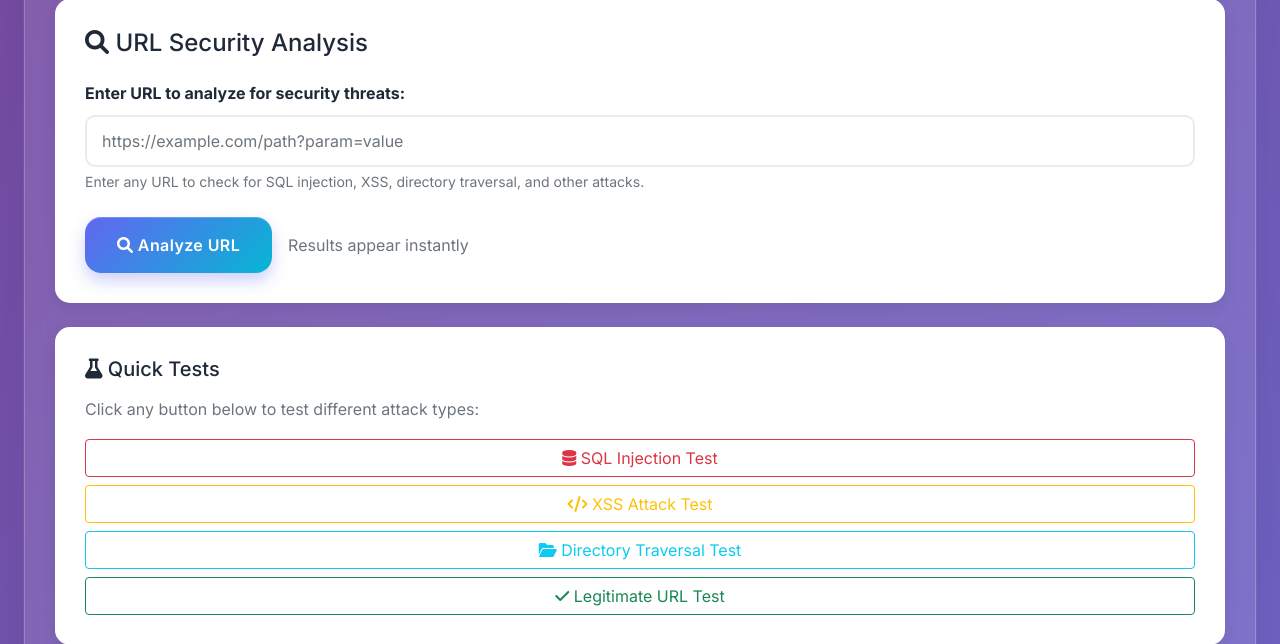
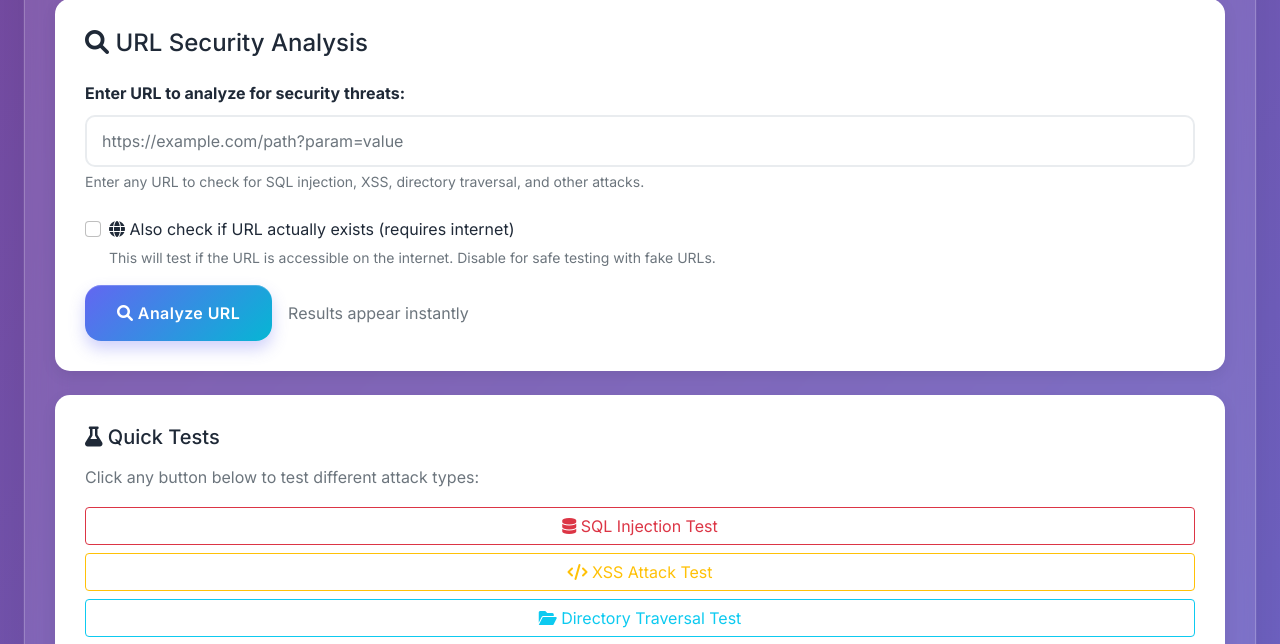
Before and after one commit to prasadLahore143/url_attack_detector, a Flask app: page /analyze in a window 1280 px wide. Shown: the part 302-946 px from the top of the page. Run offline with Flask 3, Linux system fonts and the light colour scheme.

Commit message:
Add optional URL validation feature: hybrid pattern analysis + existence checking

```diff
--- a/src/main.py
+++ b/src/main.py
@@ -22,6 +22,8 @@ def main():
     parser.add_argument('--mode', choices=['web', 'cli', 'generate', 'analyze'],
                        default='web', help='Operation mode')
     parser.add_argument('--url', type=str, help='URL to analyze (for CLI mode)')
+    parser.add_argument('--validate-url', action='store_true',
+                       help='Also check if URL exists (for CLI mode)')
     parser.add_argument('--num-records', type=int, default=1000,
                        help='Number of records to generate')
     parser.add_argument('--port', type=int, default=5000, help='Web server port')
@@ -49,7 +51,9 @@ def main():
             sys.exit(1)
 
         print(f"Analyzing URL: {args.url}")
-        result = detector.analyze_url(args.url)
+        if args.validate_url:
+            print("🔍 URL validation enabled - checking if URL exists...")
+        result = detector.analyze_url(args.url, validate_existence=args.validate_url)
 
         print(f"Status: {'MALICIOUS' if result['is_malicious'] else 'LEGITIMATE'}")
         if result['is_malicious']:
@@ -58,6 +62,21 @@ def main():
             print(f"Attacks detected: {len(result['attacks_detected'])}")
             for attack in result['attacks_detected']:
                 print(f"  - {attack['type']}: {attack['pattern_matched']}")
+
+        # Display URL validation results if requested
+        if result.get('url_validation'):
+            validation = result['url_validation']
+            print(f"\nURL Validation Results:")
+            if validation['exists']:
+                print(f"  ✅ URL is accessible (Status: {validation['response_code']})")
+                if validation['response_time']:
+                    print(f"  ⏱️ Response time: {validation['response_time']}ms")
+                if validation['server'] != 'Unknown':
+                    print(f"  🖥️ Server: {validation['server']}")
+            else:
+                print(f"  ❌ URL is not accessible")
+                print(f"  📝 Reason: {validation['error']}")
+                print(f"  ℹ️ Pattern-based security analysis was still performed")
 
         # Store result in database
         attack_data = {
@@ -130,9 +149,10 @@ def show_system_info():
     print("  • Local/Remote File Inclusion")
     print("  • Credential Stuffing")
     print("  • Typosquatting")
-    print("\nUsage:")
+    print("Usage:")
     print("  python main.py --mode web     # Start web interface")
     print("  python main.py --mode cli --url <URL>  # Analyze single URL")
+    print("  python main.py --mode cli --url <URL> --validate-url  # Analyze and check if URL exists")
     print("  python main.py --mode generate --num-records 1000  # Generate sample data")
     print("  python main.py --mode analyze # Interactive analysis")
     print("=" * 60)
--- a/src/web_interface.py
+++ b/src/web_interface.py
@@ -24,10 +24,13 @@ def analyze_url():
     """URL analysis page"""
     if request.method == 'POST':
         url = request.form.get('url')
+        validate_existence = request.form.get('validate_existence') == 'on'
+
         if url:
-            result = detector.analyze_url(url)
+            # Analyze URL with optional validation
+            result = detector.analyze_url(url, validate_existence=validate_existence)
 
-            # Store in database - THIS WAS MISSING!
+            # Store in database
             attack_data = {
                 'url': url,
                 'source_ip': request.remote_addr or '127.0.0.1',
@@ -39,7 +42,7 @@ def analyze_url():
             }
             db.insert_attack(attack_data)
 
-            return render_template('analyze.html', result=result, url=url)
+            return render_template('analyze.html', result=result, url=url, validation_requested=validate_existence)
     return render_template('analyze.html')
 
 @app.route('/api/analyze', methods=['POST'])
@@ -47,10 +50,12 @@ def api_analyze():
     """API endpoint for URL analysis"""
     data = request.json
     url = data.get('url')
+    validate_existence = data.get('validate_existence', False)
+
     if not url:
         return jsonify({'error': 'URL is required'}), 400
 
-    result = detector.analyze_url(url)
+    result = detector.analyze_url(url, validate_existence=validate_existence)
 
     # Store in database
     attack_data = {
--- a/templates/analyze.html
+++ b/templates/analyze.html
@@ -12,6 +12,15 @@
                    placeholder="https://example.com/path?param=value"
                    value="{{ url if url }}" required>
             <div class="form-text">Enter any URL to check for SQL injection, XSS, directory traversal, and other attacks.</div>
+        </div>
+        <div class="mb-3">
+            <div class="form-check">
+                <input class="form-check-input" type="checkbox" id="validate_existence" name="validate_existence">
+                <label class="form-check-label" for="validate_existence">
+                    <i class="fas fa-globe"></i> Also check if URL actually exists (requires internet)
+                </label>
+                <div class="form-text">This will test if the URL is accessible on the internet. Disable for safe testing with fake URLs.</div>
+            </div>
         </div>
         <div class="d-flex gap-3 align-items-center">
             <button type="submit" class="btn btn-analyze">
@@ -116,6 +125,76 @@
             <div>
                 <h5 class="alert-heading mb-1">URL appears to be safe!</h5>
                 <p class="mb-0">No malicious patterns or security threats were detected in this URL.</p>
+            </div>
+        </div>
+    </div>
+    {% endif %}
+
+    <!-- URL Validation Results -->
+    {% if result.url_validation %}
+    <div class="mt-4">
+        <h5 class="mb-3"><i class="fas fa-globe"></i> URL Validation Results</h5>
+        <div class="card">
+            <div class="card-body">
+                {% if result.url_validation.exists %}
+                    <div class="d-flex align-items-center mb-3">
+                        <i class="fas fa-check-circle text-success fa-2x me-3"></i>
+                        <div>
+                            <h6 class="mb-1 text-success">URL is accessible</h6>
+                            <small class="text-muted">The URL exists and responded successfully</small>
+                        </div>
+                    </div>
+                {% else %}
+                    <div class="d-flex align-items-center mb-3">
+                        <i class="fas fa-times-circle text-danger fa-2x me-3"></i>
+                        <div>
+                            <h6 class="mb-1 text-danger">URL is not accessible</h6>
+                            <small class="text-muted">{{ result.url_validation.error or 'URL does not exist or is unreachable' }}</small>
+                        </div>
+                    </div>
+                {% endif %}
+
+                <div class="row">
+                    {% if result.url_validation.response_code %}
+                    <div class="col-md-3">
+                        <strong>Response Code:</strong><br>
+                        <span class="badge {% if result.url_validation.response_code < 400 %}bg-success{% else %}bg-danger{% endif %}">
+                            {{ result.url_validation.response_code }}
+                        </span>
+                    </div>
+                    {% endif %}
+
+                    {% if result.url_validation.response_time %}
+                    <div class="col-md-3">
+                        <strong>Response Time:</strong><br>
+                        <span class="text-info">{{ result.url_validation.response_time }}ms</span>
+                    </div>
+                    {% endif %}
+
+                    {% if result.url_validation.server and result.url_validation.server != 'Unknown' %}
+                    <div class="col-md-3">
+                        <strong>Server:</strong><br>
+                        <code>{{ result.url_validation.server }}</code>
+                    </div>
+                    {% endif %}
+
+                    {% if result.url_validation.content_type and result.url_validation.content_type != 'Unknown' %}
+                    <div class="col-md-3">
+                        <strong>Content Type:</strong><br>
+                        <code>{{ result.url_validation.content_type }}</code>
+                    </div>
+                    {% endif %}
+                </div>
+
+                {% if not result.url_validation.exists %}
+                    <div class="mt-3">
+                        <div class="alert alert-info" role="alert">
+                            <i class="fas fa-info-circle"></i>
+                            <strong>Note:</strong> The URL doesn't exist, but pattern-based security analysis was still performed.
+                            This is normal for testing with example/fake URLs.
+                        </div>
+                    </div>
+                {% endif %}
             </div>
         </div>
     </div>
```
Also changed, not shown: src/attack_detector.py (+86 -3 lines), 1 other file.
